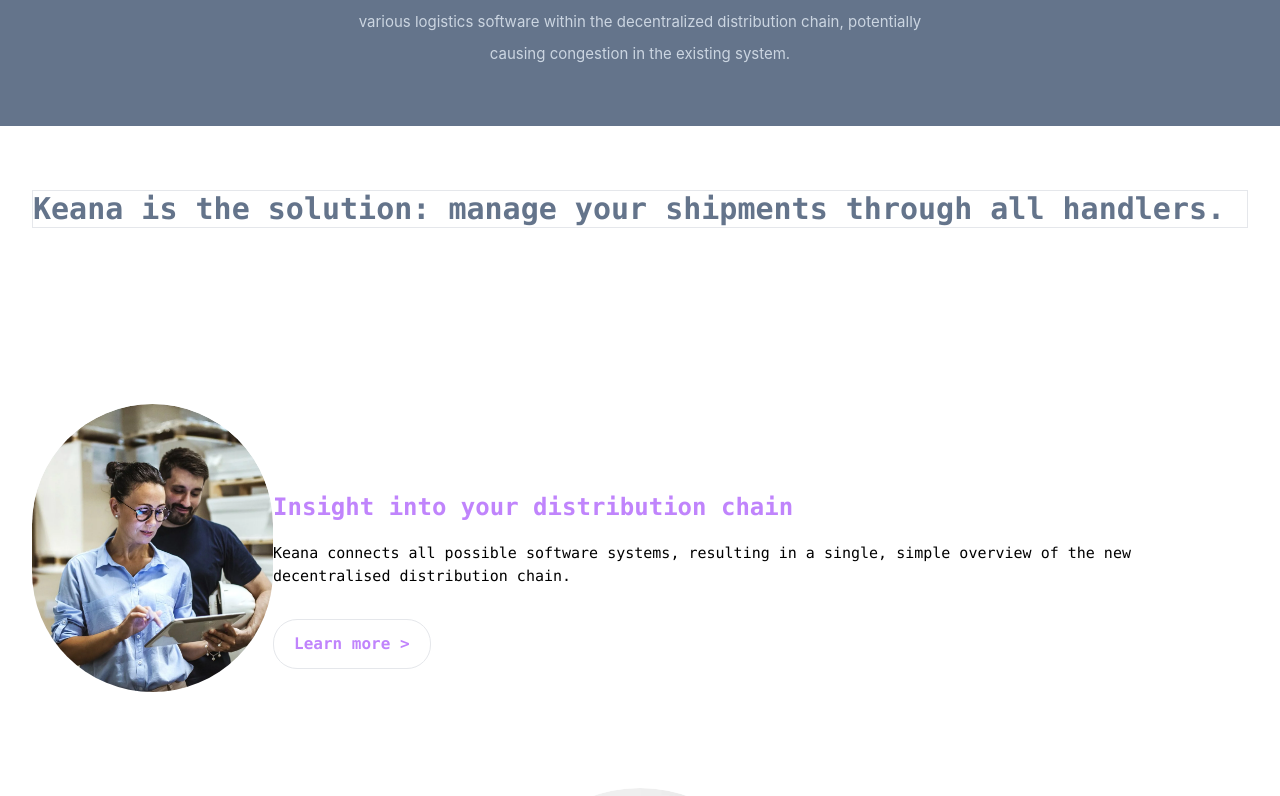
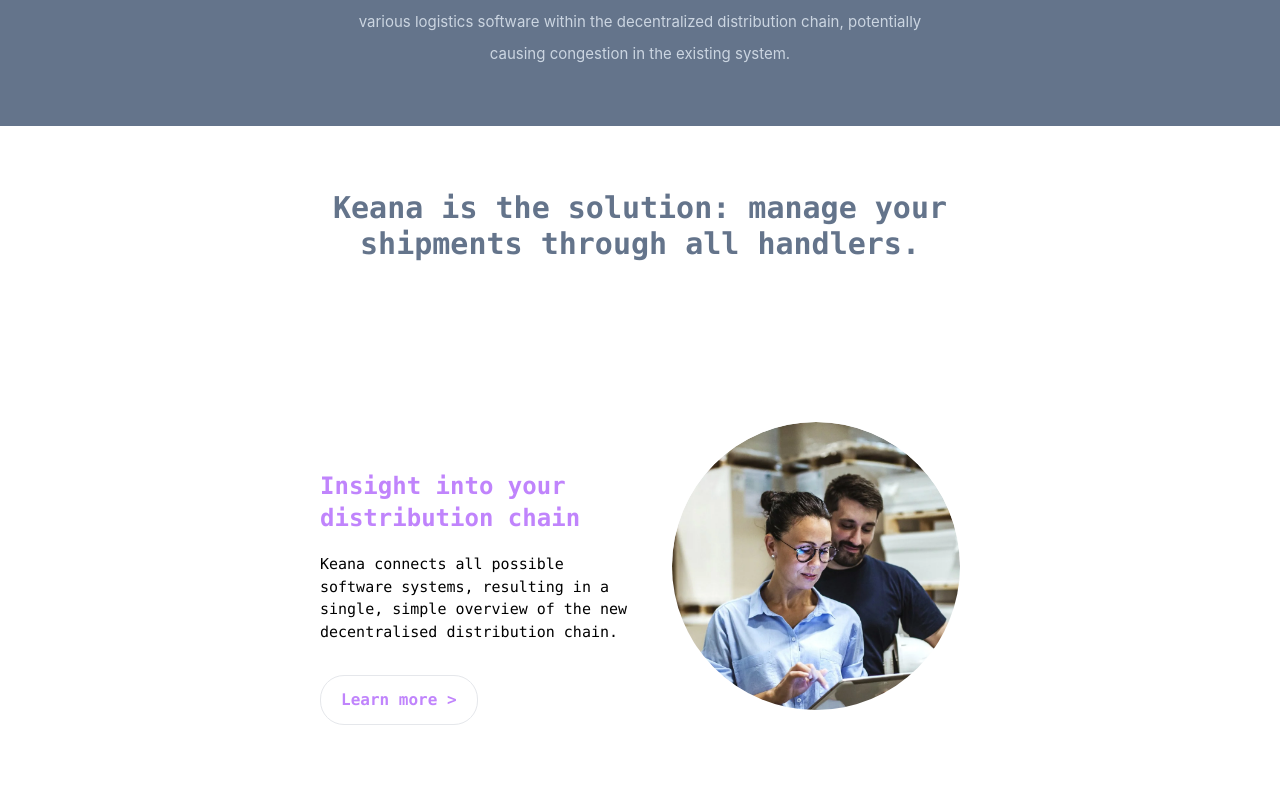
Before and after one commit to Tobbiloba/keana-clone, a React (Create React App) app: page / in a window 1280 px wide. Shown: the part 884-1680 px from the top of the page. Built offline with nearby package versions, Linux system fonts and the light colour scheme.

Commit message:
finished about section

```diff
--- a/src/components/About.js
+++ b/src/components/About.js
@@ -9,39 +9,39 @@
             img: people,
             h1: 'Insight into your distribution chain',
             p: 'Keana connects all possible software systems, resulting in a single, simple overview of the new decentralised distribution chain.',
-            flex: 'right'
+            flex: 'left'
         },
         {
             id: 2,
             img: laptop,
             h1: 'Improve efficiency, lower costs.',
             p: 'Keana connects all possible software systems, resulting in a single, simple overview of the new decentralised distribution chain.',
-            flex: 'left'
+            flex: 'right'
         },
         {
             id: 3,
             img: bicycle,
             h1: 'Be accountable for your Co2 footprint',
             p: "Find and select smart mobility vehicles, reducing your overall carbon emissions. And get instant insight into the CO2 reduction you've achieved.",
-            flex: 'right'
+            flex: 'left'
         },
 
 
     ]
     return (
-        <div className='bg-white pt-[4rem] w-[100vw] px-[2rem]'>
-            <h1 className=' text-slate-500 font-mono text-3xl border font-bold'>
+        <div className='bg-white py-[4rem] w-[100vw] px-[2rem] lg:px-[25%] md:px-[10%]'>
+            <h1 className=' text-slate-500 lg:text-center font-mono text-3xl font-bold'>
                 Keana is the solution: manage your shipments through all handlers.
             </h1>
-            <div className='mt-[5rem] flex flex-col'>
+            <div className='mt-[5rem] lg:mt-[3rem] flex flex-col'>
                 {
                     object.map((item) => {
                         return (
-                            <div key={item.id} className={`flex mt-[6rem] flex-col justify-center items-center ${item.flex === 'right' ? 'lg:flex-row' : 'flex-row-reverse'}`}>
+                            <div key={item.id} className={`flex md:justify-between mt-[6rem] flex-col justify-center items-center ${item.flex === 'right' ? 'lg:flex-row md:flex-row' : 'lg:flex-row-reverse md:flex-row-reverse'}`}>
                                 <div className='w-[18rem] h-[18rem] rounded-full overflow-hidden'>
                                     <img src={item.img} alt='image' className='w-[100%] h-3s120%] rounded-full' />
                                 </div>
-                                <div className='mt-[4rem]'>
+                                <div className='mt-[4rem] md:w-[40%] lg:w-[50%]'>
                                     <h1 className='text-purple-400 text-2xl font-mono  font-bold'>{item.h1}</h1>
                                     <p className='mt-[1.2rem] font-mono text-[15px]'>{item.p}</p>
                                     <button className='mt-[2rem] border px-5 font-semibold py-3 text-purple-400 font-mono  rounded-3xl hover:bg-purple-400 hover:text-white'>Learn more &gt;</button>
```
